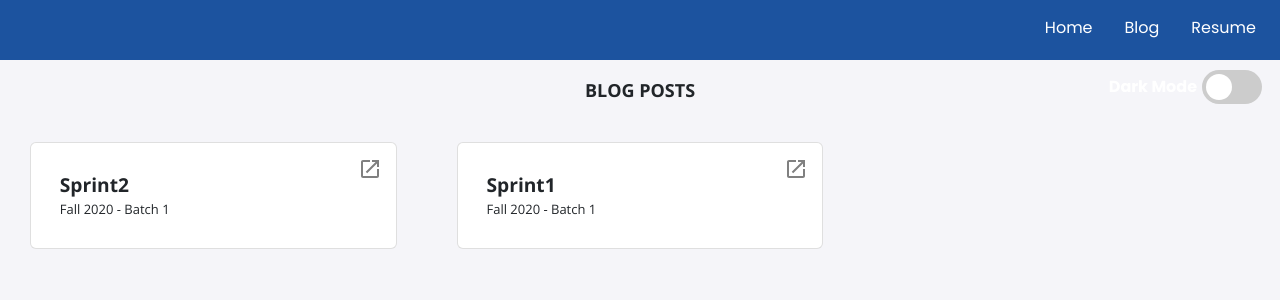
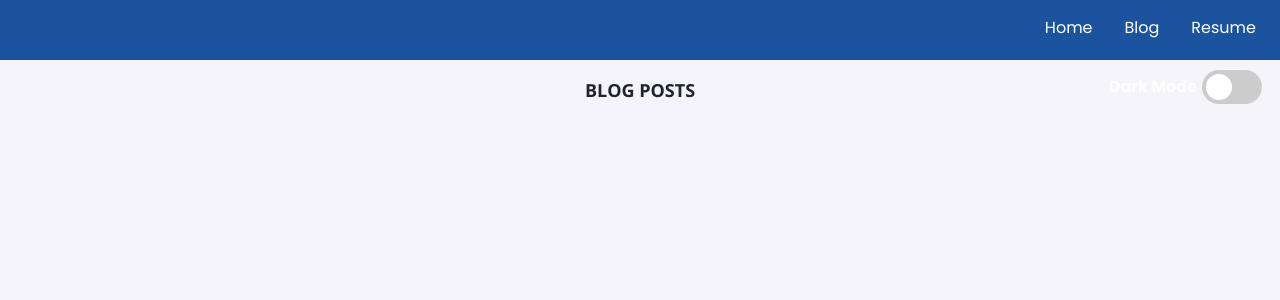
Before and after one commit to Heftygolfish31/legendary-octo-lamp, a Jekyll site: the page built from blog.html, in a window 1280 px wide. Shown: the top 300 px of the page. Built offline with Jekyll 4.4.1, drawn with Linux system fonts in a browser that asks for light colours; nearby versions of some CDN libraries.

Commit message:
Update projects.yml
Deleted projects as a test

```diff
--- a/_data/projects.yml
+++ b/_data/projects.yml
@@ -1,21 +1,3 @@
 - title: Social Good!
   event: MLH Fellowship Explorer Sprint 5
   date: Fall 2020 - Batch 1
-
-- title: Developer Tools!
-  event: MLH Fellowship Explorer Sprint 4
-  date: Fall 2020 - Batch 1
-
-- title: Machine Learning Project
-  event: MLH Fellowship Explorer Sprint 3
-  date: Fall 2020 - Batch 1
-
-- title: Fun Game
-  event: MLH Fellowship Explorer Sprint 2
-  date: Fall 2020 - Batch 1
-  page-name: Sprint2
-
-- title: Flash Card Generator
-  event: MLH Fellowship Explorer Sprint 1
-  date: Fall 2020 - Batch 1
-  page-name: Sprint1
```
